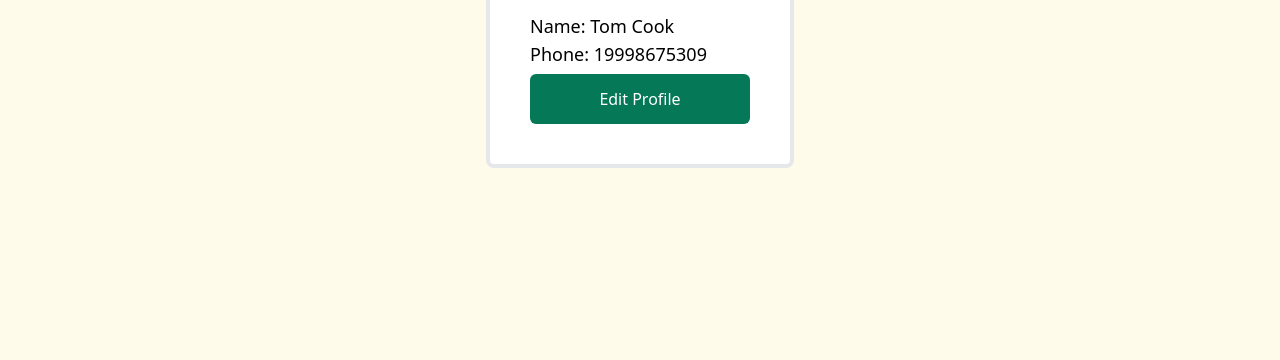
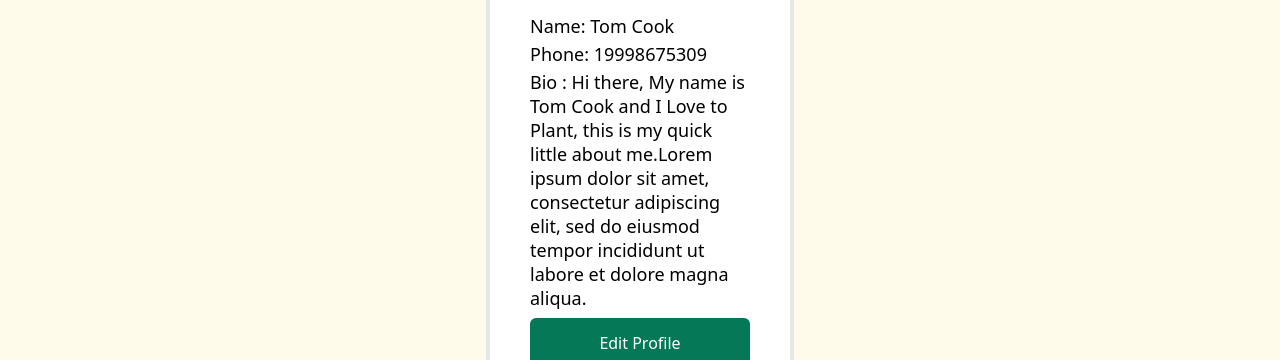
Before and after one commit to Water-My-Plants-Sprint/tw-front-end, a React (Create React App) app: page /profile in a window 1280 px wide. Shown: the part 366-726 px from the top of the page. Built offline with nearby package versions, Linux system fonts and the light colour scheme.

Commit message:
added a little bio

```diff
--- a/src/components/EditProfile.js
+++ b/src/components/EditProfile.js
@@ -103,6 +103,7 @@ const EditProfile = (props) => {
                 value={form.phoneNumber}
                 onChange={handleChange}
                 className="appearance-none block w-full px-3 py-2 border border-gray-300 rounded-md shadow-sm placeholder-gray-400 focus:outline-none focus:ring-green-500 focus:border-green-500 sm:text-sm"
+
               />
             </div>
           </div>
--- a/src/components/Profile.js
+++ b/src/components/Profile.js
@@ -89,6 +89,7 @@ const Profile = (props) => {
                 <div className="text-lg leading-6 font-medium space-y-1">
                   <h3>Name: {profile.name}</h3>
                   <h3>Phone: {profile.phoneNumber}</h3>
+                  <h3>Bio : {profile.bio}</h3>
                 </div>
 
                 <div className="mt-10 grid grid-cols-1 gap-x-6 gap-y-4 ">
--- a/src/userinfo.js
+++ b/src/userinfo.js
@@ -4,6 +4,7 @@ const userinfo = {
   imageUrl:
     "https://images.unsplash.com/photo-1472099645785-5658abf4ff4e?ixlib=rb-1.2.1&ixid=eyJhcHBfaWQiOjEyMDd9&auto=format&fit=facearea&facepad=2&w=256&h=256&q=80",
   phoneNumber: 19998675309,
+  bio: "Hi there, My name is Tom Cook and I Love to Plant, this is my quick little about me.Lorem ipsum dolor sit amet, consectetur adipiscing elit, sed do eiusmod tempor incididunt ut labore et dolore magna aliqua."
 };
 
 export default userinfo;
```
Also changed, not shown: 1 other file (tests, documents, lock files or other folders).
